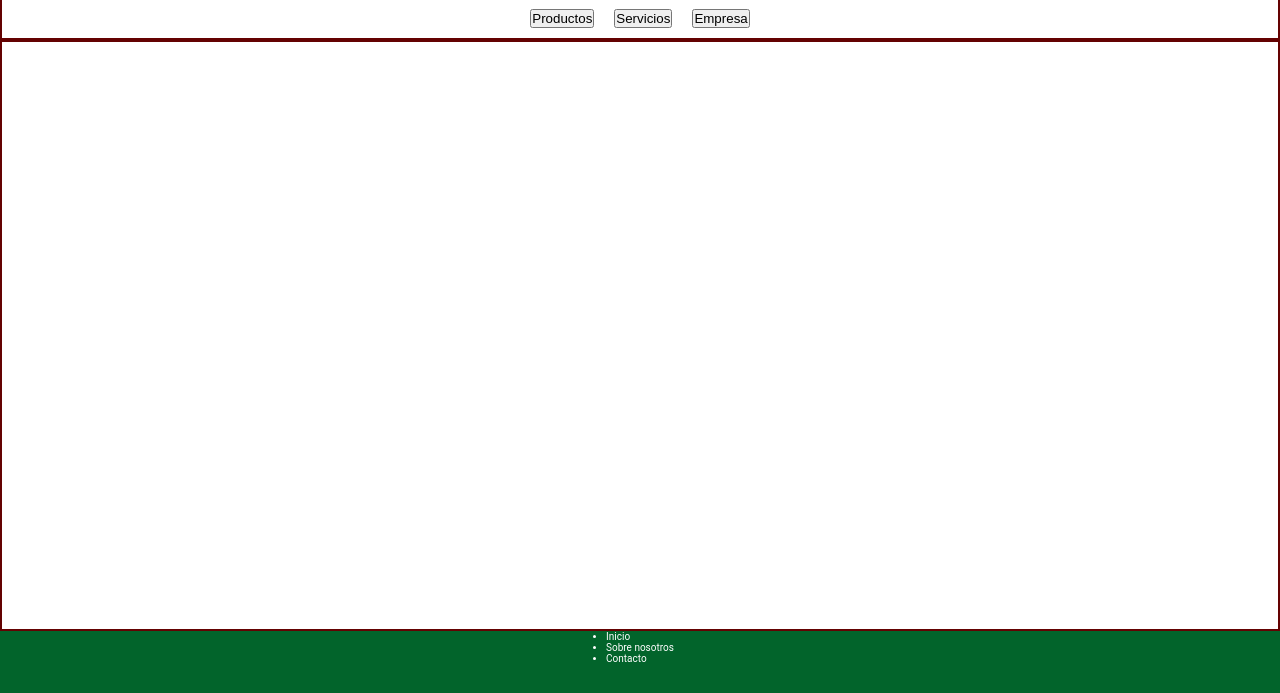
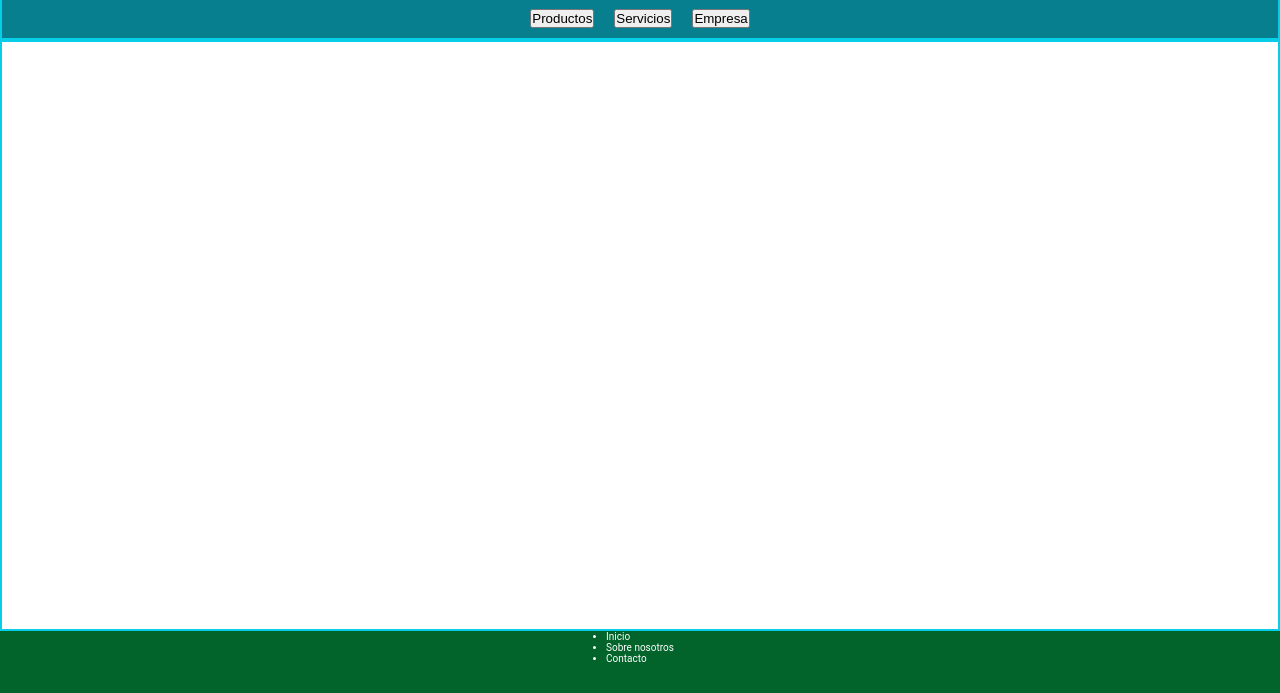
Before and after one commit to noderedangel/curso_senpai, a plain HTML site: page index.html in a window 1280 px wide. Shown: the part 107-800 px from the top of the page. Drawn offline with Linux system fonts and the light colour scheme; files that its build step writes are made by us from their sources.

Commit message:
Add files via upload

```diff
--- a/style.css
+++ b/style.css
@@ -83,7 +83,8 @@ etiqueta nav*/
 nav
 {
 grid-area: nav;
-border: 2px solid rgb(100, 2, 2);
+border: 2px solid rgb(8, 205, 231);
+background-color: rgb(7, 127, 143);
 align-items: center;
 display: flex;
 height: 100%;
@@ -99,7 +100,7 @@ background-position: center;
 background-size: contain;
 background-attachment: fixed;
 background-repeat: no-repeat;
-border: 2px solid rgb(100, 2, 2);
+border: 2px solid rgb(8, 205, 231);
 max-width: auto;
 padding: 0px;
 max-height: auto;
```
